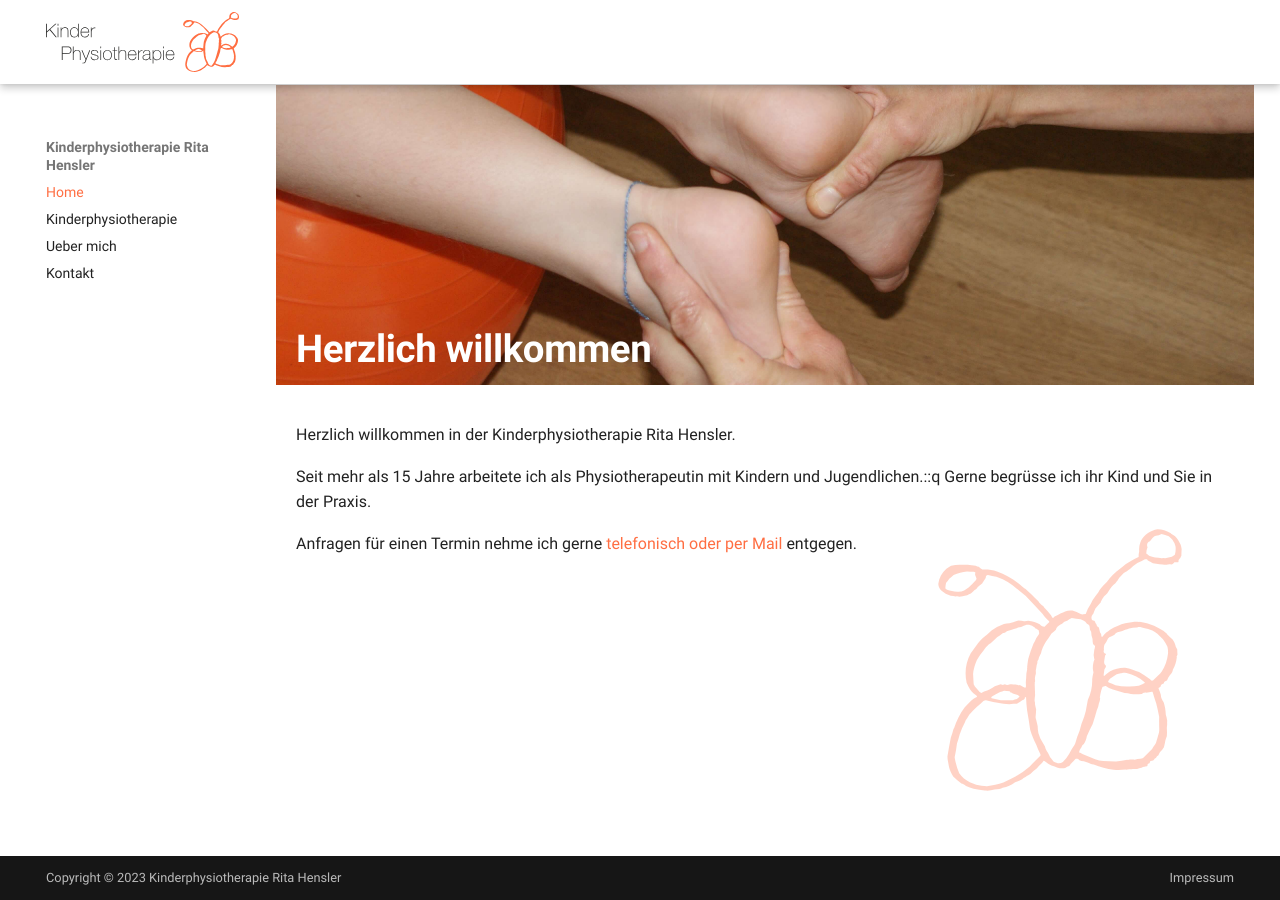
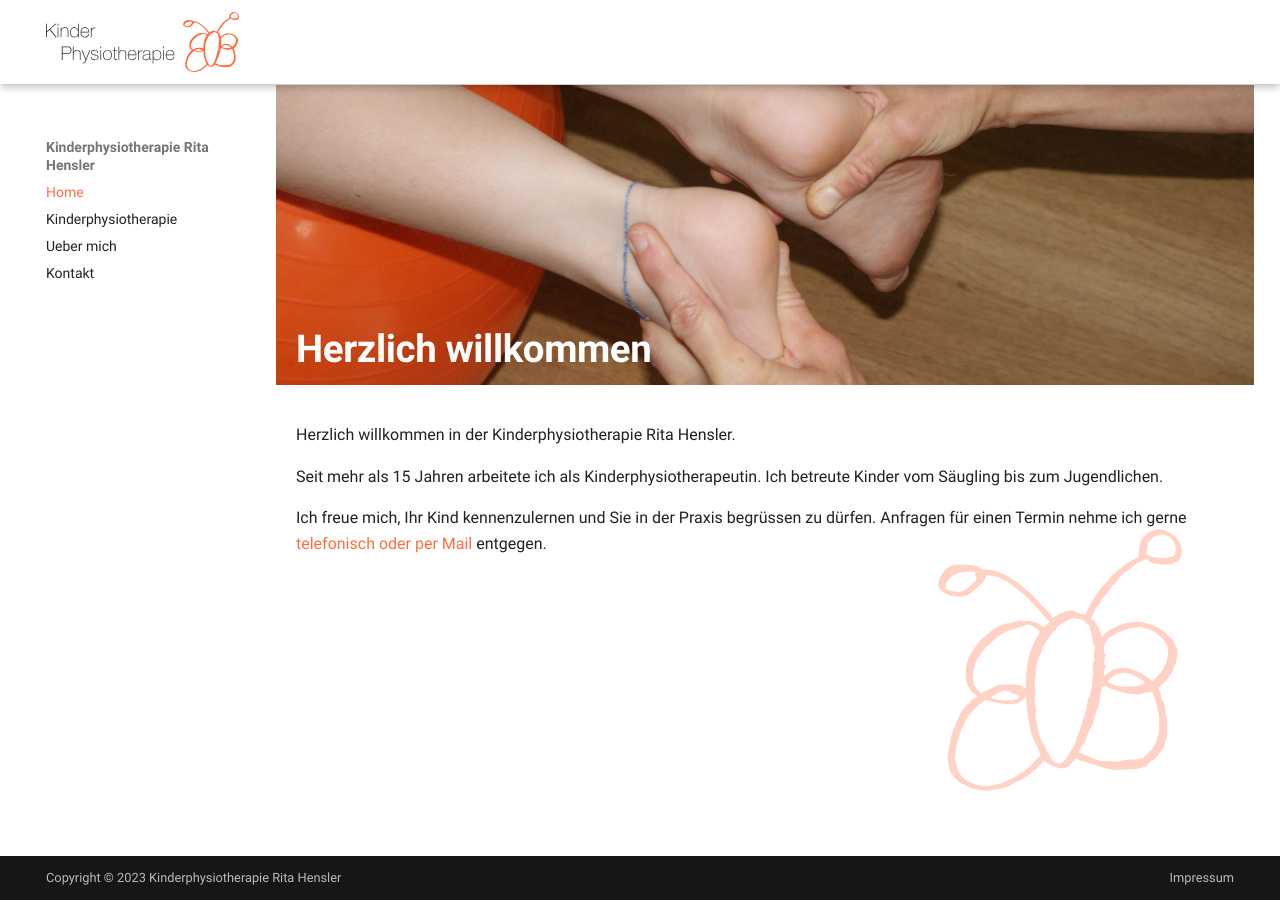
Before and after one commit to kprh/kprh-website, an MkDocs documentation site: the page built from docs/index.md, in a window 1280 px wide. Built offline with MkDocs 1.6.1 and Material for MkDocs 9.7.7, drawn with Linux system fonts in a browser that asks for light colours.

Commit message:
Textual improvements

```diff
--- a/docs/index.md
+++ b/docs/index.md
@@ -9,6 +9,6 @@ hide:
 
 Herzlich willkommen in der Kinderphysiotherapie Rita Hensler.
 
-Seit mehr als 15 Jahre arbeitete ich als Physiotherapeutin mit Kindern und Jugendlichen.::q Gerne begrüsse ich ihr Kind und Sie in der Praxis.
+Seit mehr als 15 Jahren arbeitete ich als Kinderphysiotherapeutin. Ich betreute Kinder vom Säugling bis zum Jugendlichen.
 
-Anfragen für einen Termin nehme ich gerne [telefonisch oder per Mail](kontakt.md) entgegen.
+Ich freue mich, Ihr Kind kennenzulernen und Sie in der Praxis begrüssen zu dürfen. Anfragen für einen Termin nehme ich gerne [telefonisch oder per Mail](kontakt.md) entgegen.
```
